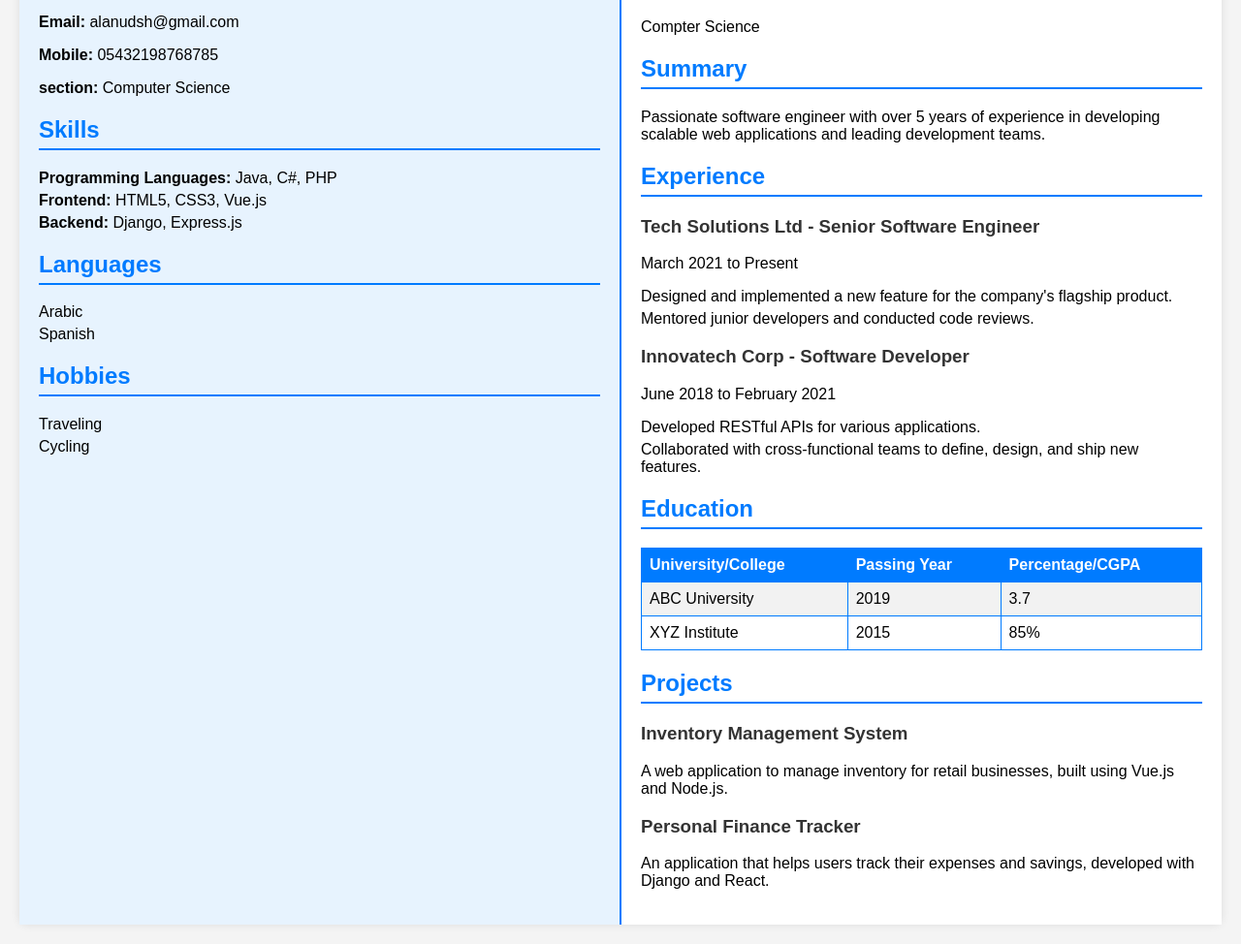
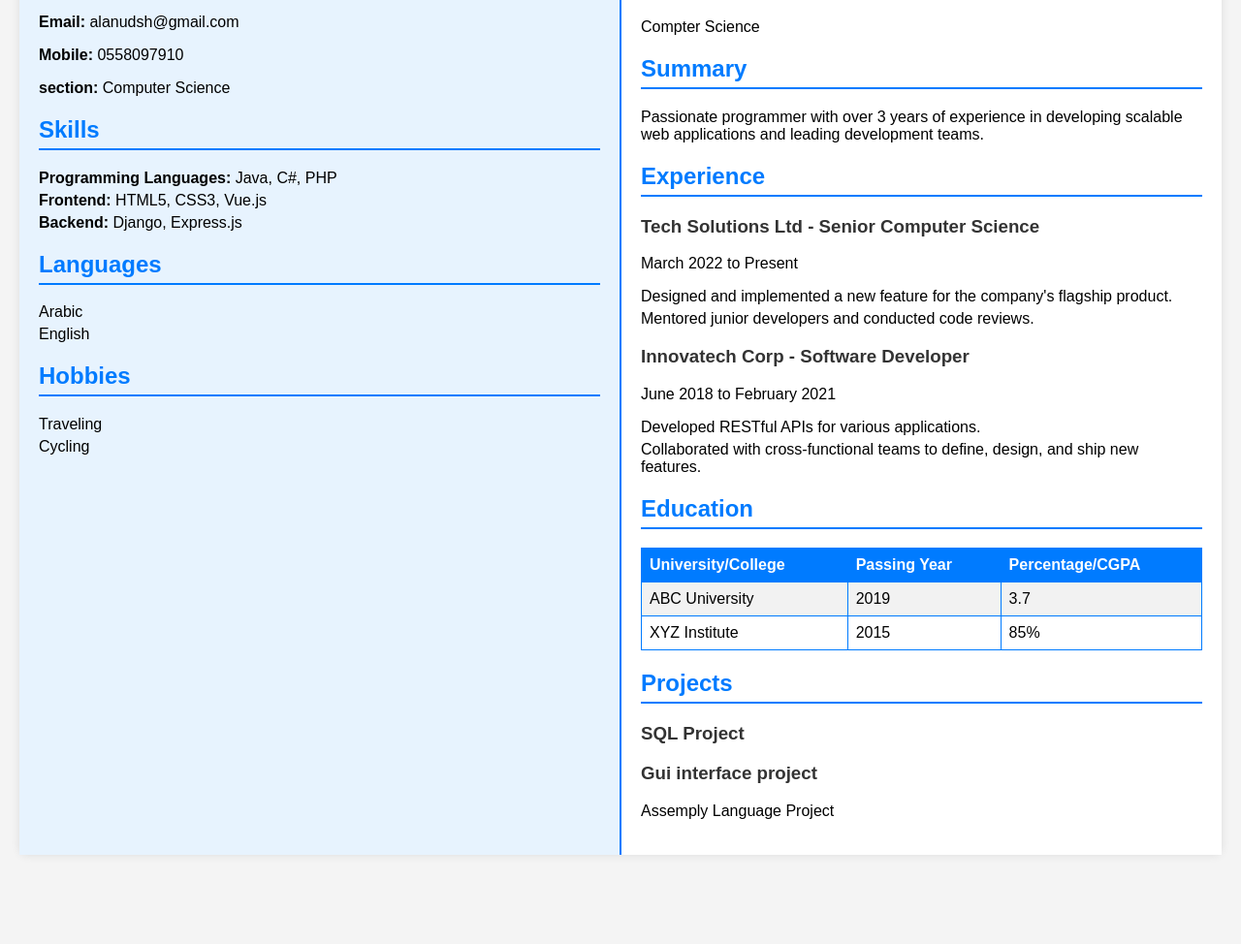
Before and after one commit to alanudweb/c_v, a plain HTML site: page index.html in a window 1280 px wide. Shown: the part 101-1075 px from the top of the page at 97% size. After the commit the page ends 1003 px from the top, so only its background shows below. Drawn offline with Linux system fonts and the light colour scheme.

Commit message:
index.html

```diff
--- a/index.html
+++ b/index.html
@@ -89,7 +89,7 @@
             <div class="contact">
                 <h2>Contact</h2>
                 <p><b>Email:</b> alanudsh@gmail.com</p>
-                <p><b>Mobile:</b> 05432198768785</p>
+                <p><b>Mobile:</b> 0558097910</p>
                  <p><b>section:</b> Computer Science</p>
             </div>
             <div class="skills">
@@ -104,7 +104,7 @@
                 <h2>Languages</h2>
                 <ul>
                     <li>Arabic</li>
-                    <li>Spanish</li>
+                    <li>English</li>
                 </ul>
             </div>
             <div class="hobbies">
@@ -125,12 +125,12 @@
             </div>
             <div class="summary">
                 <h2>Summary</h2>
-                <p>Passionate software engineer with over 5 years of experience in developing scalable web applications and leading development teams.</p>
+                <p>Passionate programmer with over 3 years of experience in developing scalable web applications and leading development teams.</p>
             </div>
             <div class="experience">
                 <h2>Experience</h2>
-                <h3>Tech Solutions Ltd - Senior Software Engineer</h3>
-                <p>March 2021 to Present</p>
+                <h3>Tech Solutions Ltd - Senior Computer Science</h3>
+                <p>March 2022 to Present</p>
                 <ul>
                     <li>Designed and implemented a new feature for the company's flagship product.</li>
                     <li>Mentored junior developers and conducted code reviews.</li>
@@ -167,12 +167,13 @@
                 <h2>Projects</h2>
                 <ul>
                     <li>
-                        <h3>Inventory Management System</h3>
-                        <p>A web application to manage inventory for retail businesses, built using Vue.js and Node.js.</p>
+                        <h3>SQL Project</h3>
+
                     </li>
                     <li>
-                        <h3>Personal Finance Tracker</h3>
-                        <p>An application that helps users track their expenses and savings, developed with Django and React.</p>
+                        <h3>Gui interface project</h3>
+                    </li>
+                    <li>Assemply Language Project
                     </li>
                 </ul>
             </div>
```
